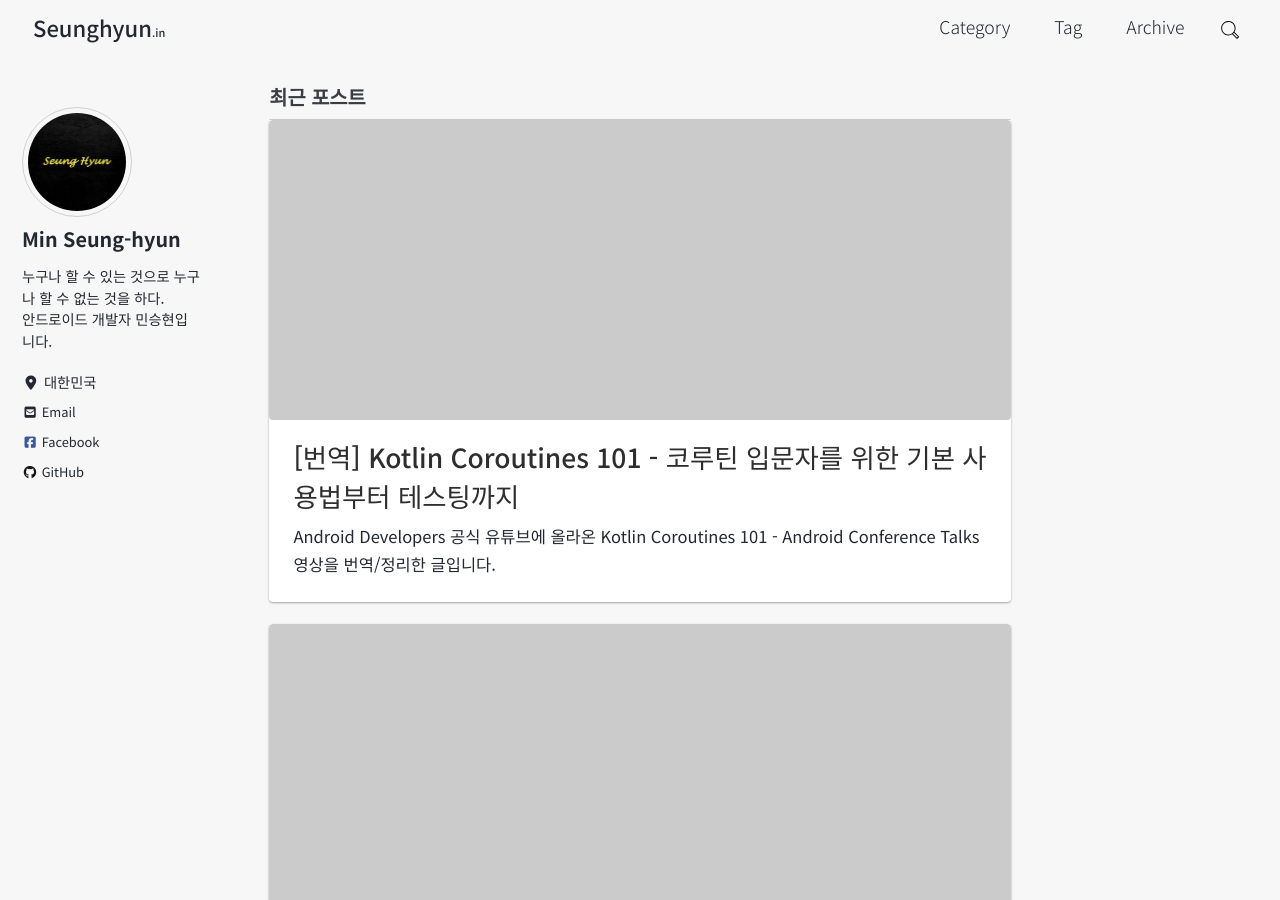
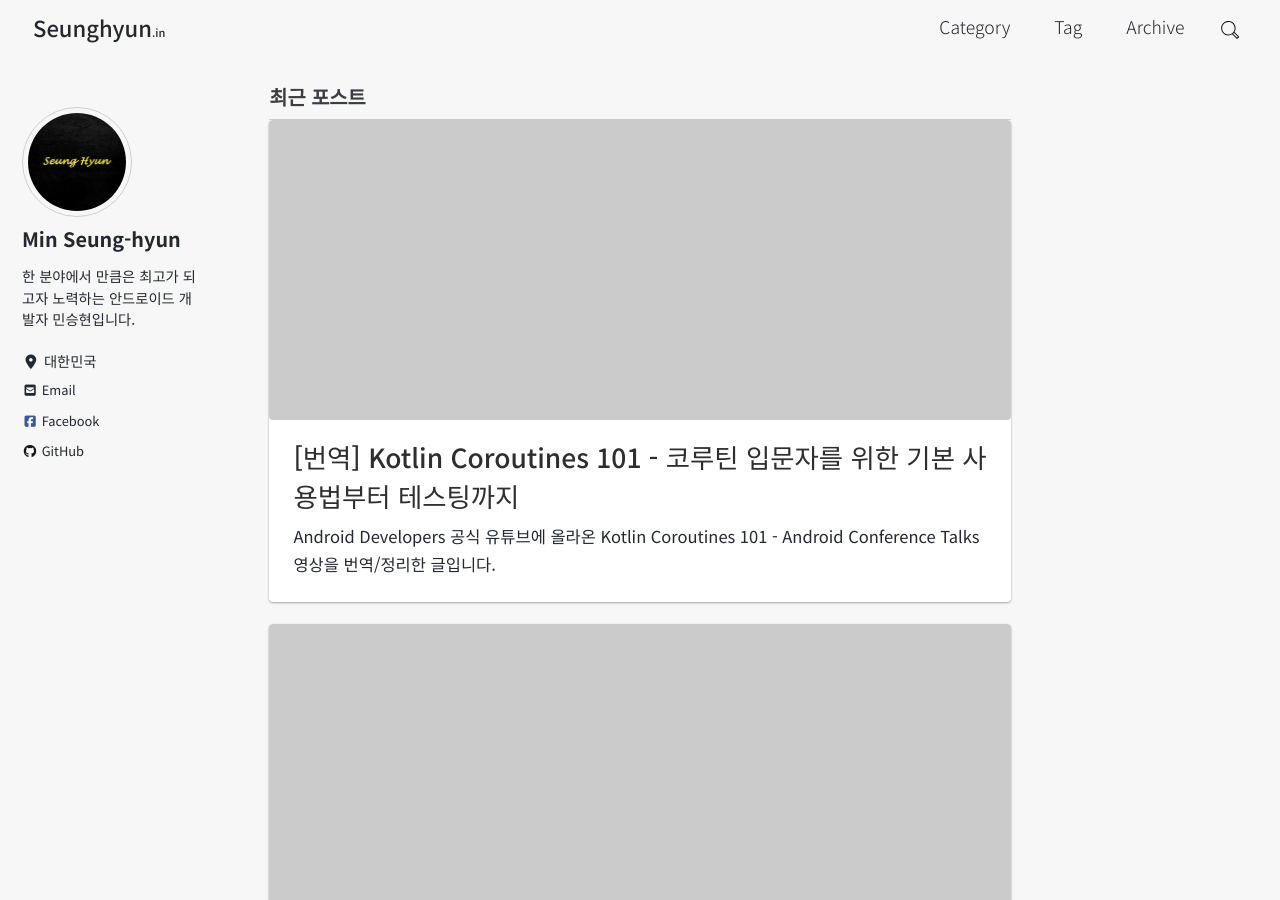
Before and after one commit to MinSeungHyun/minseunghyun.github.io, a Jekyll site: the page built from index.html, in a window 1280 px wide and 900 px high. Built offline with Jekyll 4.4.1, drawn with Linux system fonts in a browser that asks for light colours; cached includes are drawn as plain includes; nearby versions of some CDN libraries; the list of posts is cut into pages by our own code.

Commit message:
Edit bio

```diff
--- a/_config.yml
+++ b/_config.yml
@@ -20,7 +20,7 @@ title: 'seunghyun.in'
 title_separator: '|'
 subtitle: '.in'
 name: '민승현'
-description: '누구나 할 수 있는 것으로 누구나 할 수 없는 것을 하다. 안드로이드 개발자 민승현입니다.'
+description: '한 분야에서 만큼은 최고가 되고자 노력하는 안드로이드 개발자 민승현입니다.'
 url: 'https://minseunghyun.github.io'
 baseurl: # the subpath of your site, e.g. "/blog"
 repository: 'MinSeungHyun/MinSeungHyun.github.io'
@@ -108,7 +108,7 @@ analytics:
 author:
   name: 'Min Seung-hyun'
   avatar: '/assets/images/my_name.png'
-  bio: '누구나 할 수 있는 것으로 누구나 할 수 없는 것을 하다. <br>안드로이드 개발자 민승현입니다.'
+  bio: '한 분야에서 만큼은 최고가 되고자 노력하는 안드로이드 개발자 민승현입니다.'
   location: '대한민국'
   email: # "asdf014563@naver.com"
   links:
```
